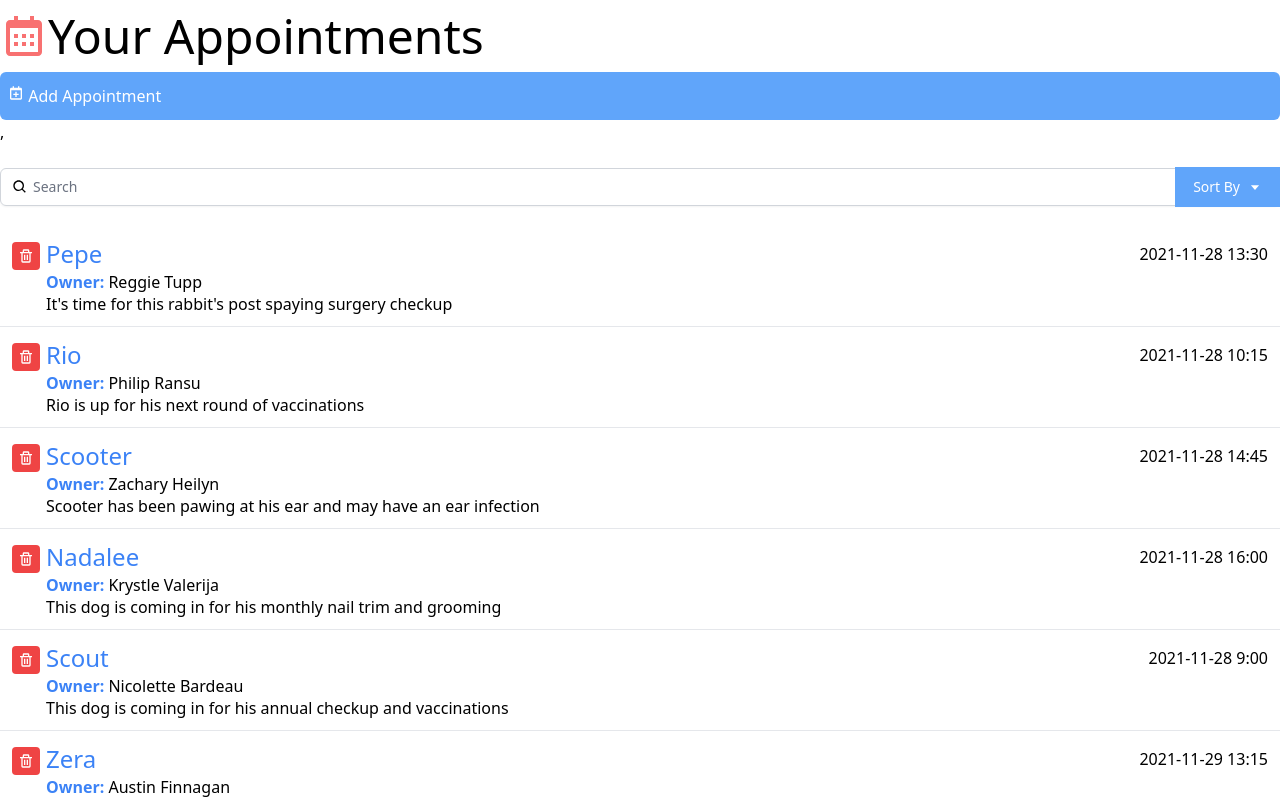
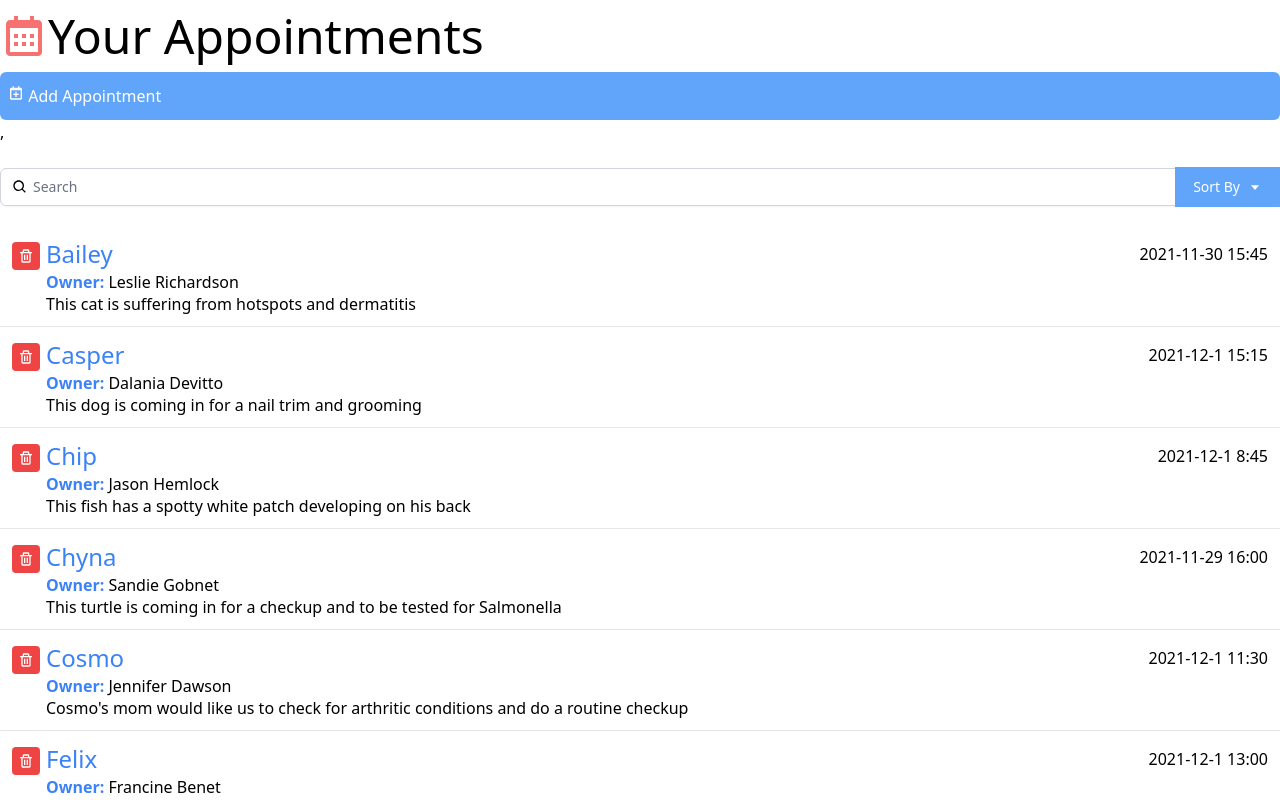
Before and after one commit to lbferrand/reactinterface, a React (Create React App) app: page / in a window 1280 px wide. Shown: the top 800 px of the page. Built offline with nearby package versions, Linux system fonts and the light colour scheme.

Commit message:
Setting up a sort by petName in ascending order

```diff
--- a/src/App.js
+++ b/src/App.js
@@ -7,13 +7,22 @@
 function App() {
   let [appointmentList, setAppointmentList] = useState([]);
   let [query, setQuery] = useState("");
+  let [sortBy, setSortBy] = useState("petName");
+  let [orderBy, setOrderBy] = useState("asc");
 
-  const filteredAppointments = appointmentList.filter((item) => {
+  const filteredAppointments = appointmentList
+    .filter((item) => {
       return (
         item.petName.toLowerCase().includes(query.toLowerCase()) ||
         item.ownerName.toLowerCase().includes(query.toLowerCase()) ||
         item.aptNotes.toLowerCase().includes(query.toLowerCase())
       );
+    })
+    .sort((a, b) => {
+      let order = orderBy === "asc" ? 1 : -1;
+      return a[sortBy].toLowerCase() < b[sortBy].toLowerCase()
+        ? -1 * order
+        : 1 * order;
     });
 
   const fetchData = useCallback(() => {
```
Lines whose indentation alone changed are shown as unchanged.
